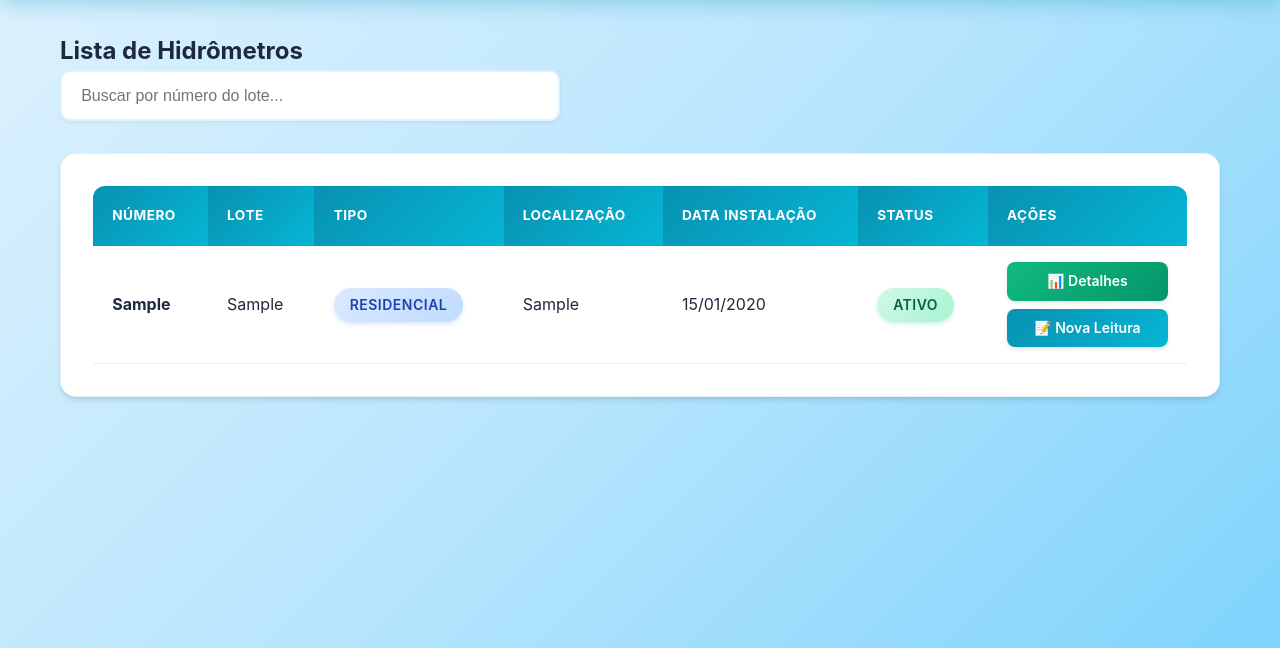
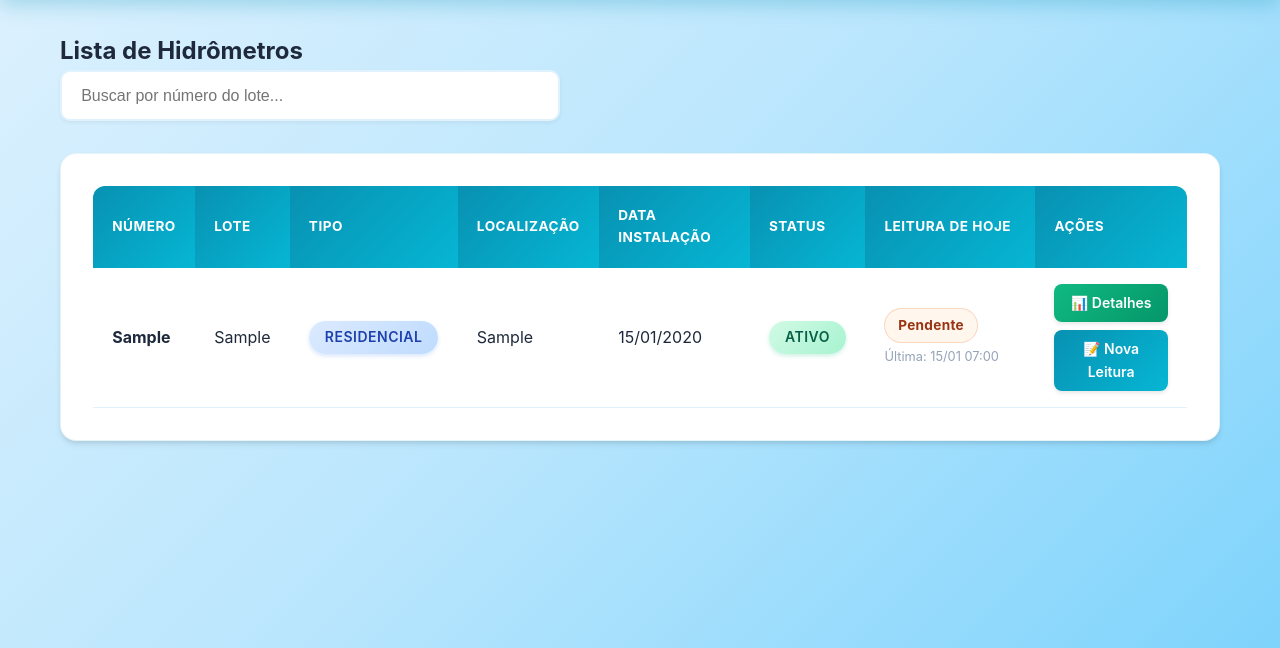
Before and after one commit to thiagopecli/controle-de-consumo-de-agua, a Django app: page /hidrometros/ in a window 1280 px wide. Shown: the part 126-774 px from the top of the page. Run offline with Django 5.2, Linux system fonts and the light colour scheme; tables that the repository leaves empty hold one stand-in row (values such as "Sample post").

Commit message:
fix/visual hidrometro coletado

```diff
--- a/consumo/views.py
+++ b/consumo/views.py
@@ -1,6 +1,6 @@
 from django.shortcuts import render, get_object_or_404
 from django.utils import timezone
-from django.db.models import Sum, Avg, Max, Min, Count
+from django.db.models import Sum, Avg, Max, Min, Count, Q
 from django.http import HttpResponse
 from rest_framework import viewsets, filters, status
 from rest_framework.decorators import action
@@ -253,7 +253,15 @@ def dashboard(request):
 
 def listar_hidrometros(request):
     """Lista todos os hidrômetros"""
-    hidrometros = Hidrometro.objects.filter(ativo=True).select_related('lote')
+    hoje = timezone.localdate()
+    hidrometros = (
+        Hidrometro.objects.filter(ativo=True)
+        .select_related('lote')
+        .annotate(
+            leituras_hoje=Count('leituras', filter=Q(leituras__data_leitura__date=hoje)),
+            ultima_leitura=Max('leituras__data_leitura'),
+        )
+    )
 
     context = {
         'hidrometros': hidrometros,
--- a/static/css/style.css
+++ b/static/css/style.css
@@ -381,6 +381,48 @@ body {
     transform: scale(1.01);
 }
 
+.row-leitura-hoje {
+    background: #f0fdf4;
+    position: relative;
+    border-left: 4px solid #16a34a;
+}
+
+.coluna-leitura-hoje {
+    white-space: nowrap;
+    min-width: 170px;
+}
+
+.status-pill {
+    display: inline-block;
+    padding: 0.35rem 0.8rem;
+    border-radius: 999px;
+    font-size: 0.85rem;
+    font-weight: 700;
+    letter-spacing: 0.3px;
+}
+
+.status-ok {
+    background: #dcfce7;
+    color: #166534;
+    border: 1px solid rgba(22, 101, 52, 0.15);
+}
+
+.status-pending {
+    background: #fff7ed;
+    color: #9a3412;
+    border: 1px solid rgba(234, 88, 12, 0.2);
+}
+
+.status-meta {
+    font-size: 0.8rem;
+    color: #475569;
+    margin-top: 0.25rem;
+}
+
+.status-meta-muted {
+    color: #94a3b8;
+}
+
 /* Badges */
 .badge {
     display: inline-block;
--- a/templates/consumo/listar_hidrometros.html
+++ b/templates/consumo/listar_hidrometros.html
@@ -20,12 +20,13 @@
                     <th>Localização</th>
                     <th>Data Instalação</th>
                     <th>Status</th>
+                    <th>Leitura de Hoje</th>
                     <th>Ações</th>
                 </tr>
             </thead>
             <tbody>
                 {% for hidrometro in hidrometros %}
-                <tr>
+                <tr class="{% if hidrometro.leituras_hoje %}row-leitura-hoje{% endif %}">
                     <td><strong>{{ hidrometro.numero }}</strong></td>
                     <td>{{ hidrometro.lote.numero }}{% if hidrometro.lote.tipo == 'administracao' %} (ADM){% endif %}</td>
                     <td>
@@ -42,6 +43,21 @@
                         <span class="badge badge-danger">Inativo</span>
                         {% endif %}
                     </td>
+                    <td class="coluna-leitura-hoje">
+                        {% if hidrometro.leituras_hoje %}
+                        <span class="status-pill status-ok">✔ Leitura registrada</span>
+                        <div class="status-meta">Última: {{ hidrometro.ultima_leitura|date:"d/m H:i" }}</div>
+                        {% else %}
+                        <span class="status-pill status-pending">Pendente</span>
+                        <div class="status-meta status-meta-muted">
+                            {% if hidrometro.ultima_leitura %}
+                                Última: {{ hidrometro.ultima_leitura|date:"d/m H:i" }}
+                            {% else %}
+                                Sem leituras registradas
+                            {% endif %}
+                        </div>
+                        {% endif %}
+                    </td>
                     <td class="coluna-acoes">
                         <div class="btn-group-vertical">
                             <a href="{% url 'consumo:graficos_lote' hidrometro.lote.id %}" class="btn btn-sm btn-success">
@@ -55,7 +71,7 @@
                 </tr>
                 {% empty %}
                 <tr>
-                    <td colspan="7" class="text-center">Nenhum hidrômetro cadastrado</td>
+                    <td colspan="8" class="text-center">Nenhum hidrômetro cadastrado</td>
                 </tr>
                 {% endfor %}
             </tbody>
```
